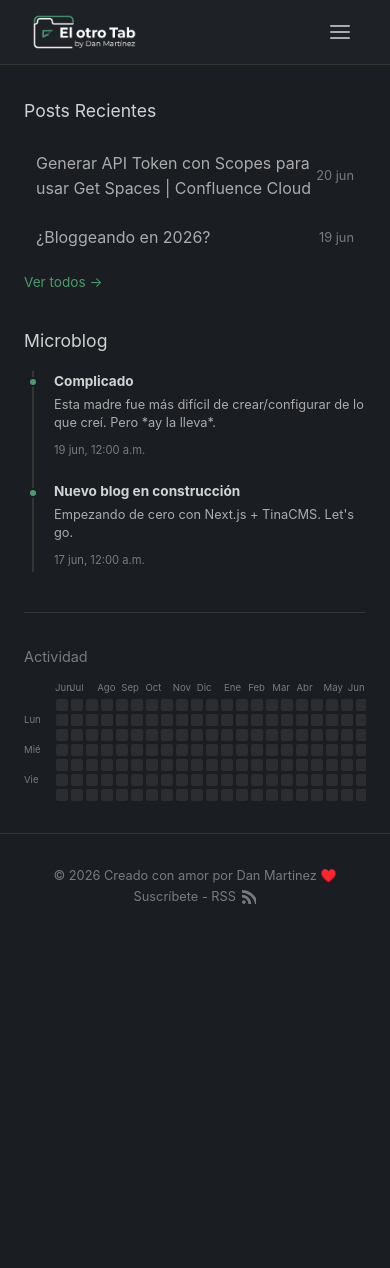
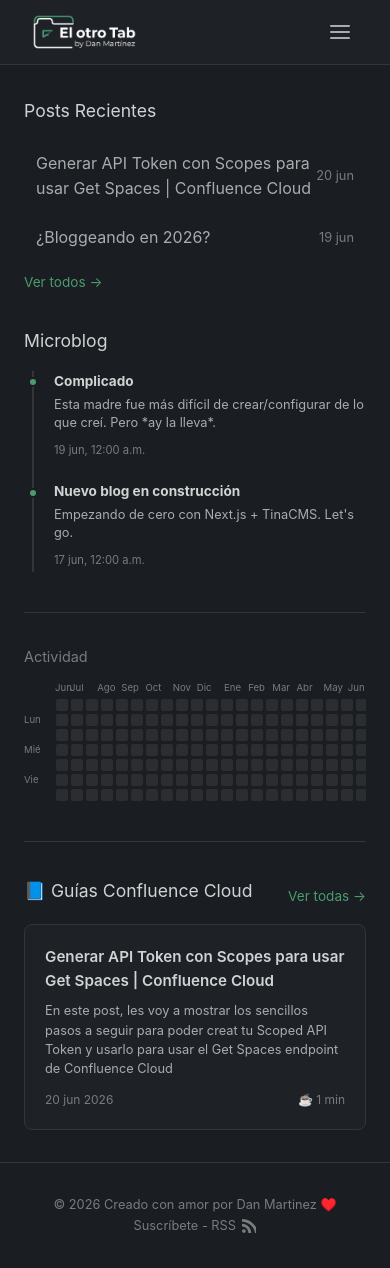
Before and after one commit to DanMartinezMx/eldanmtz, a Next.js app: page / in a window 390 px wide. Before the commit the page ends 939 px from the top, so only its background shows below. Built offline with nearby package versions, Linux system fonts and the light colour scheme.

Commit message:
feat: add vercel analytics, speed insights, connie section, category pages

```diff
--- a/next.config.ts
+++ b/next.config.ts
@@ -39,11 +39,11 @@ const nextConfig: NextConfig = {
             key: "Content-Security-Policy",
             value: [
               "default-src 'self'",
-              "script-src 'self' 'unsafe-inline' 'unsafe-eval' https://unpkg.com",
+              "script-src 'self' 'unsafe-inline' 'unsafe-eval' https://unpkg.com https://va.vercel-scripts.com",
               "style-src 'self' 'unsafe-inline' https://fonts.googleapis.com",
               "font-src 'self' https://fonts.gstatic.com",
               "img-src 'self' data: https:",
-              "connect-src 'self' https://content.tinajs.io https://identity.tinajs.io https://assets.tina.io https://media.tinajs.io https://*.tinajs.io https://*.tina.io https://s3.us-east-1.amazonaws.com https://*.amazonaws.com",
+              "connect-src 'self' https://content.tinajs.io https://identity.tinajs.io https://assets.tina.io https://media.tinajs.io https://*.tinajs.io https://*.tina.io https://s3.us-east-1.amazonaws.com https://*.amazonaws.com https://vitals.vercel-insights.com https://va.vercel-scripts.com",
               "frame-ancestors 'none'",
               "base-uri 'self'",
               "form-action 'self'",
--- a/package.json
+++ b/package.json
@@ -9,6 +9,8 @@
     "lint": "eslint"
   },
   "dependencies": {
+    "@vercel/analytics": "^2.0.1",
+    "@vercel/speed-insights": "^2.0.0",
     "date-fns": "^4.4.0",
     "gray-matter": "^4.0.3",
     "next": "16.2.9",
--- /dev/null
+++ b/src/app/blog/category/[category]/page.tsx
@@ -0,0 +1,114 @@
+import type { Metadata } from "next";
+import { getPosts } from "@/lib/content";
+import Link from "next/link";
+import { notFound } from "next/navigation";
+
+interface Props {
+    params: Promise<{ category: string }>;
+}
+
+const VALID_CATEGORIES = [
+    "Tech",
+    "Coding",
+    "Gaming",
+    "Foodies",
+    "Cine y TV",
+    "Viajes",
+    "Personal",
+    "Random",
+    "Recomendaciones",
+    "Connie",
+];
+
+export async function generateStaticParams() {
+    return VALID_CATEGORIES.map((cat) => ({
+        category: cat.toLowerCase().replace(/ /g, "-"),
+    }));
+}
+
+function slugToCategory(slug: string): string | undefined {
+    return VALID_CATEGORIES.find(
+        (cat) => cat.toLowerCase().replace(/ /g, "-") === slug
+    );
+}
+
+export async function generateMetadata({ params }: Props): Promise<Metadata> {
+    const { category: slug } = await params;
+    const category = slugToCategory(slug);
+
+    if (!category) return { title: "Categoría no encontrada" };
+
+    return {
+        title: `${category} — Blog`,
+        description: `Todos los posts sobre ${category} en El otro Tab.`,
+        alternates: {
+            canonical: `https://eldanmtz.com/blog/category/${slug}`,
+        },
+        openGraph: {
+            title: `${category} — El otro Tab`,
+            description: `Todos los posts sobre ${category} en El otro Tab.`,
+            url: `https://eldanmtz.com/blog/category/${slug}`,
+        },
+    };
+}
+
+export default async function CategoryPage({ params }: Props) {
+    const { category: slug } = await params;
+    const category = slugToCategory(slug);
+
+    if (!category) {
+        notFound();
+    }
+
+    const posts = getPosts().filter((p) => p.category === category);
+
+    const jsonLd = {
+        "@context": "https://schema.org",
+        "@type": "CollectionPage",
+        name: `${category} — El otro Tab`,
+        description: `Todos los posts sobre ${category}`,
+        url: `https://eldanmtz.com/blog/category/${slug}`,
+        inLanguage: "es-MX",
+    };
+
+    return (
+        <div className="blog-page">
+            <script
+                type="application/ld+json"
+                dangerouslySetInnerHTML={{ __html: JSON.stringify(jsonLd) }}
+            />
+
+            <Link href="/blog" className="back-link">← Volver al blog</Link>
+
+            <h1>{category}</h1>
+            <p className="category-description">
+                {posts.length} {posts.length === 1 ? "post" : "posts"} en esta categoría
+            </p>
+
+            <div className="year-posts">
+                {posts.length > 0 ? (
+                    posts.map((post) => (
+                        <Link
+                            key={post.slug}
+                            href={`/blog/${post.slug}`}
+                            className="blog-post-item"
+                        >
+                            <div className="post-info">
+                                <span className="post-title">{post.title}</span>
+                            </div>
+                            <time>
+                                {new Date(post.createdAt).toLocaleDateString("es-MX", {
+                                    year: "numeric",
+                                    month: "short",
+                                    day: "numeric",
+                                })}
+                            </time>
+                        </Link>
+                    ))
+                ) : (
+                    <p className="empty">No hay posts en esta categoría todavía.</p>
+                )}
+            </div>
+        </div>
+    );
+}
--- a/src/app/globals.css
+++ b/src/app/globals.css
@@ -279,6 +279,78 @@ a:hover {
 }
 
 /* =============================================
+   CONNIE SECTION (Homepage)
+   ============================================= */
+
+.connie-section {
+  margin-top: 2.5rem;
+  padding-top: 2rem;
+  border-top: 1px solid var(--border);
+}
+
+.connie-header {
+  display: flex;
+  justify-content: space-between;
+  align-items: center;
+  margin-bottom: 1rem;
+}
+
+.connie-header h2 {
+  font-size: 1.1rem;
+  margin: 0;
+}
+
+.connie-grid {
+  display: grid;
+  grid-template-columns: repeat(3, 1fr);
+  gap: 1rem;
+}
+
+.connie-card {
+  display: flex;
+  flex-direction: column;
+  padding: 1.25rem;
+  background: var(--bg-secondary);
+  border: 1px solid var(--border);
+  border-radius: 8px;
+  transition: border-color 0.2s, background 0.2s;
+}
+
+.connie-card:hover {
+  border-color: var(--accent);
+  background: var(--bg-hover);
+}
+
+.connie-card-title {
+  font-size: 0.95rem;
+  font-weight: 600;
+  color: var(--text-primary);
+  margin-bottom: 0.5rem;
+}
+
+.connie-card-description {
+  font-size: 0.8rem;
+  color: var(--text-secondary);
+  line-height: 1.5;
+  margin: 0 0 0.75rem 0;
+  flex: 1;
+}
+
+.connie-card-meta {
+  display: flex;
+  justify-content: space-between;
+  font-size: 0.75rem;
+  color: var(--text-muted);
+}
+
+@media (max-width: 768px) {
+  .connie-grid {
+    grid-template-columns: 1fr;
+    gap: 0.75rem;
+  }
+}
+
+/* =============================================
    MICROBLOG TIMELINE
    ============================================= */
 
@@ -456,6 +528,12 @@ a:hover {
 .category-btn.active {
   background: var(--accent-dim);
   color: var(--accent-hover);
+}
+
+.category-description {
+  color: var(--text-muted);
+  margin-bottom: 1.5rem;
+  font-size: 0.9rem;
 }
 
 .blog-posts {
--- a/src/app/layout.tsx
+++ b/src/app/layout.tsx
@@ -2,6 +2,8 @@ import type { Metadata } from "next";
 import "./globals.css";
 import { Navigation } from "@/components/Navigation";
 import { Footer } from "@/components/Footer";
+import { Analytics } from "@vercel/analytics/react";
+import { SpeedInsights } from "@vercel/speed-insights/next";
 
 export const metadata: Metadata = {
   metadataBase: new URL("https://eldanmtz.com"),
@@ -55,6 +57,8 @@ export default function RootLayout({ children }: { children: React.ReactNode })
         <Navigation />
         <main className="main-content">{children}</main>
         <Footer />
+        <Analytics />
+        <SpeedInsights />
       </body>
     </html>
   );
--- a/src/app/page.tsx
+++ b/src/app/page.tsx
@@ -1,5 +1,6 @@
 import { getPosts, getMicroblog, getAllDates } from "@/lib/content";
 import { ContributionsCalendar } from "@/components/ContributionsCalendar";
+import { ConnieSection } from "@/components/ConnieSection";
 import Link from "next/link";
 
 export default function Home() {
@@ -8,6 +9,9 @@ export default function Home() {
   const recentPosts = allPosts.slice(0, 5);
   const recentMicroblog = allMicroblog.slice(0, 10);
   const allDates = getAllDates();
+
+  // Latest 3 Connie posts
+  const conniePosts = allPosts.filter((p) => p.category === "Connie").slice(0, 3);
 
   const jsonLd = {
     "@context": "https://schema.org",
@@ -91,6 +95,9 @@ export default function Home() {
 
       {/* Full-width calendar */}
       <ContributionsCalendar postDates={allDates} />
+
+      {/* Connie guides section */}
+      <ConnieSection posts={conniePosts} />
     </div>
   );
 }
--- a/src/app/sitemap.ts
+++ b/src/app/sitemap.ts
@@ -1,5 +1,10 @@
 import { getPosts } from "@/lib/content";
 import type { MetadataRoute } from "next";
+
+const VALID_CATEGORIES = [
+  "Tech", "Coding", "Gaming", "Foodies", "Cine y TV",
+  "Viajes", "Personal", "Random", "Recomendaciones", "Connie",
+];
 
 export default function sitemap(): MetadataRoute.Sitemap {
   const baseUrl = "https://eldanmtz.com";
@@ -14,6 +19,18 @@ export default function sitemap(): MetadataRoute.Sitemap {
     { url: `${baseUrl}/about`, lastModified: new Date("2026-06-22"), changeFrequency: "monthly", priority: 0.6 },
   ];
 
+  // Category archive pages (only include categories that have posts)
+  const categoriesWithPosts = VALID_CATEGORIES.filter(
+    (cat) => posts.some((p) => p.category === cat)
+  );
+
+  const categoryPages: MetadataRoute.Sitemap = categoriesWithPosts.map((cat) => ({
+    url: `${baseUrl}/blog/category/${cat.toLowerCase().replace(/ /g, "-")}`,
+    lastModified: latestPostDate,
+    changeFrequency: "weekly",
+    priority: 0.7,
+  }));
+
   const postPages: MetadataRoute.Sitemap = posts.map((post) => ({
     url: `${baseUrl}/blog/${post.slug}`,
     lastModified: new Date(post.updatedAt || post.createdAt),
@@ -21,5 +38,5 @@ export default function sitemap(): MetadataRoute.Sitemap {
     priority: 0.8,
   }));
 
-  return [...staticPages, ...postPages];
+  return [...staticPages, ...categoryPages, ...postPages];
 }
--- /dev/null
+++ b/src/components/ConnieSection.tsx
@@ -0,0 +1,39 @@
+import Link from "next/link";
+import type { Post } from "@/lib/content";
+
+interface ConnieSectionProps {
+    posts: Post[];
+}
+
+export function ConnieSection({ posts }: ConnieSectionProps) {
+    if (posts.length === 0) return null;
+
+    return (
+        <section className="connie-section">
+            <div className="connie-header">
+                <h2>📘 Guías Confluence Cloud</h2>
+                <Link href="/blog/category/connie" className="see-all">Ver todas →</Link>
+            </div>
+            <div className="connie-grid">
+                {posts.map((post) => (
+                    <Link key={post.slug} href={`/blog/${post.slug}`} className="connie-card">
+                        <span className="connie-card-title">{post.title}</span>
+                        <p className="connie-card-description">
+                            {post.description || `Guía sobre ${post.title}`}
+                        </p>
+                        <div className="connie-card-meta">
+                            <time>
+                                {new Date(post.createdAt).toLocaleDateString("es-MX", {
+                                    month: "short",
+                                    day: "numeric",
+                                    year: "numeric",
+                                })}
+                            </time>
+                            <span>☕ {post.readingTime} min</span>
+                        </div>
+                    </Link>
+                ))}
+            </div>
+        </section>
+    );
+}
--- a/src/lib/content.ts
+++ b/src/lib/content.ts
@@ -105,3 +105,8 @@ export function getSearchIndex(): { title: string; description: string; category
         slug: p.slug,
     }));
 }
+export function getConnieSeries(): Post[] {
+    return getPosts()
+        .filter((p) => p.category === "Connie")
+        .sort((a, b) => new Date(a.createdAt).getTime() - new Date(b.createdAt).getTime()); // oldest first = Part 1
+}
--- a/tina/__generated__/client.ts
+++ b/tina/__generated__/client.ts
@@ -1,4 +1,4 @@
 import { createClient } from "tinacms/dist/client";
 import { queries } from "./types.js";
-export const client = createClient({ cacheDir: '/Users/dmartinez4/Documents/code/blog/eldanmtz/tina/__generated__/.cache/1782172416379', url: 'https://content.tinajs.io/2.4/content/84696ac4-5f91-4553-ac13-e07247bd19c0/github/main', token: 'b9f53e48232cf8aabac68bfaf41c17555169f1de', queries,  });
+export const client = createClient({ url: 'http://localhost:4001/graphql', token: 'b9f53e48232cf8aabac68bfaf41c17555169f1de', queries,  });
 export default client;
--- a/tina/__generated__/types.js
+++ b/tina/__generated__/types.js
@@ -176,7 +176,7 @@ const generateRequester = (client) => {
 export const ExperimentalGetTinaClient = () => getSdk(
   generateRequester(
     createClient({
-      url: "https://content.tinajs.io/2.4/content/84696ac4-5f91-4553-ac13-e07247bd19c0/github/main",
+      url: "http://localhost:4001/graphql",
       queries
     })
   )
--- a/tina/__generated__/types.ts
+++ b/tina/__generated__/types.ts
@@ -621,7 +621,7 @@ export const ExperimentalGetTinaClient = () =>
   getSdk(
     generateRequester(
       createClient({
-        url: "https://content.tinajs.io/2.4/content/84696ac4-5f91-4553-ac13-e07247bd19c0/github/main",
+        url: "http://localhost:4001/graphql",
         queries,
       })
     )
```
Also changed, not shown: 1 other file (tests, documents, lock files or other folders).
